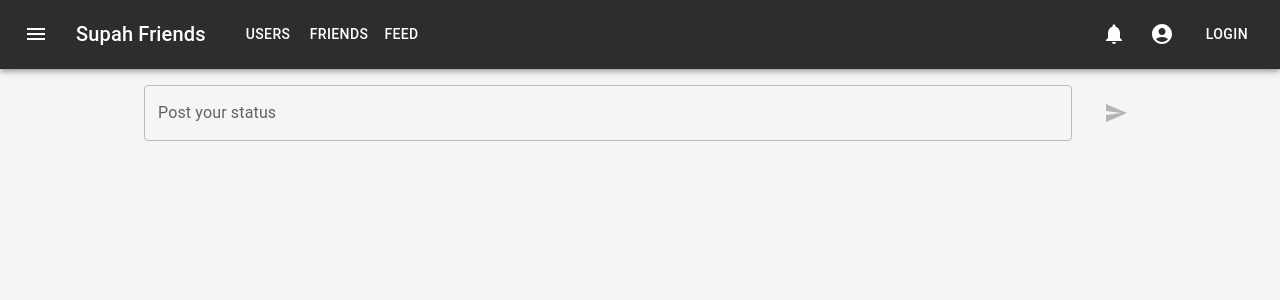
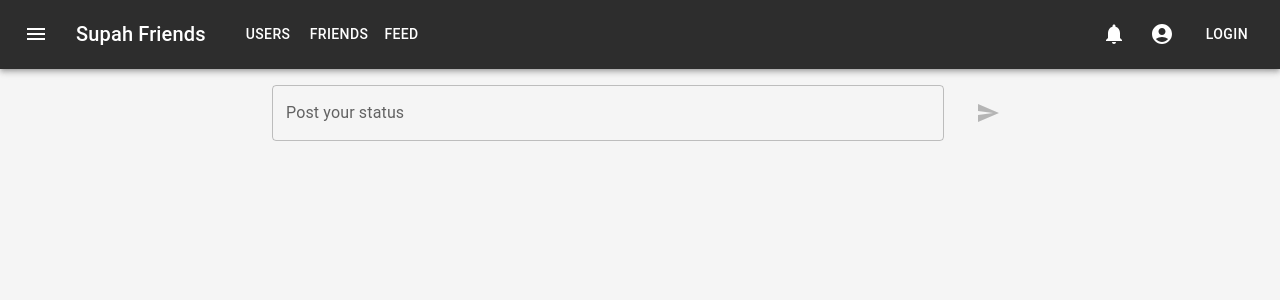
Before and after one commit to pedro-cal/kor-web-app, a React (Vite) app: page /feed in a window 1280 px wide. Shown: the top 300 px of the page. Built offline with nearby package versions, Linux system fonts and the light colour scheme.

Commit message:
feat: add feed list

```diff
--- a/src/components/StatusPostCard.tsx
+++ b/src/components/StatusPostCard.tsx
@@ -4,6 +4,7 @@ import CardContent from '@mui/material/CardContent';
 import CardMedia from '@mui/material/CardMedia';
 import Typography from '@mui/material/Typography';
 import { IStatusPost } from '../types/feedTypes';
+import avatarPlaceholder from '../assets/avatar-placeholder.webp';
 
 interface StatusPostCardProps {
   statusPost: IStatusPost;
@@ -16,8 +17,8 @@ export default function StatusPostCard({ statusPost }: StatusPostCardProps) {
   const { statusText } = statusPost;
 
   return (
-    <Card sx={{ display: 'flex' }}>
-      <Box sx={{ display: 'flex', flexDirection: 'column' }}>
+    <Card sx={{ display: 'flex', height: '200px' }}>
+      <Box sx={{ display: 'flex', flex: 1, flexDirection: 'column' }}>
         <CardContent sx={{ flex: '1 0 auto' }}>
           <Typography component="div" variant="h5">
             {username ? `@${username}` : email}
@@ -34,7 +35,7 @@ export default function StatusPostCard({ statusPost }: StatusPostCardProps) {
       <CardMedia
         component="img"
         sx={{ width: '30%' }}
-        image={imgUrl}
+        image={imgUrl || avatarPlaceholder}
         alt="user avatar in post"
       />
     </Card>
--- a/src/routes/Feed.tsx
+++ b/src/routes/Feed.tsx
@@ -10,7 +10,7 @@ const FeedBox = styled(Box)(({ theme }) => ({
   display: 'flex',
   gap: theme.spacing(2),
   padding: theme.spacing(2),
-  width: '80vw',
+  width: '60vw',
   [theme.breakpoints.down('lg')]: {
     width: '100%',
   },
@@ -42,7 +42,12 @@ export default function Feed() {
   };
 
   return (
-    <Box display={'flex'} flexDirection={'column'} alignItems={'center'}>
+    <Box
+      display={'flex'}
+      flexDirection={'column'}
+      alignItems={'center'}
+      marginBottom={'24px'}
+    >
       <FeedBox>
         <TextField
           label="Post your status"
@@ -62,9 +67,11 @@ export default function Feed() {
           <SendIcon />
         </IconButton>
       </FeedBox>
-      {posts &&
-        !!posts.length &&
-        posts.map(post => <StatusPostCard statusPost={post} />)}
+      <Box display={'flex'} flexDirection={'column'} gap={'24px'}>
+        {posts &&
+          !!posts.length &&
+          posts.map(post => <StatusPostCard statusPost={post} />)}
+      </Box>
     </Box>
   );
 }
```
